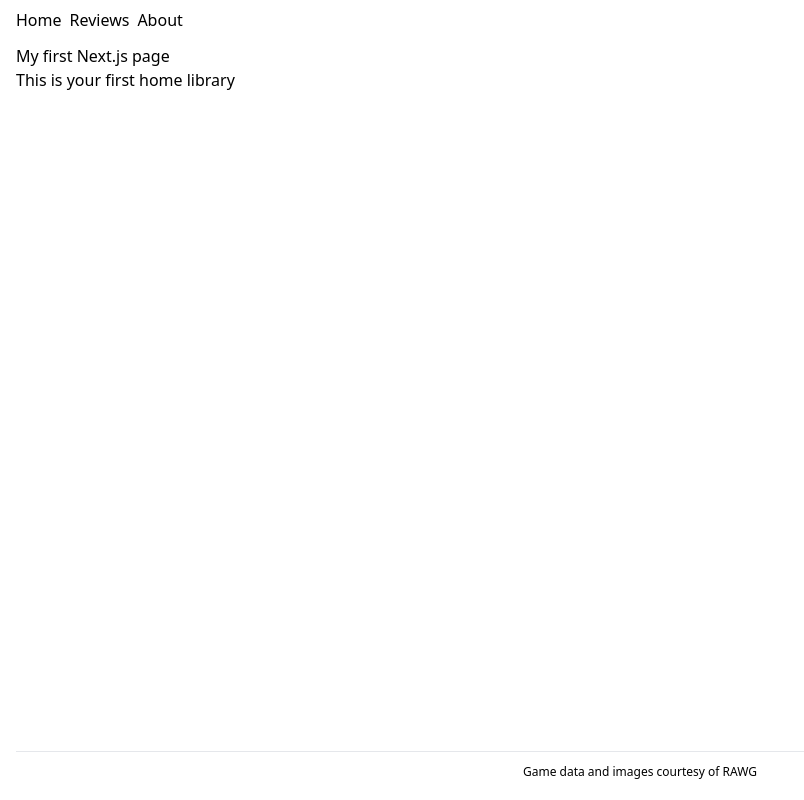
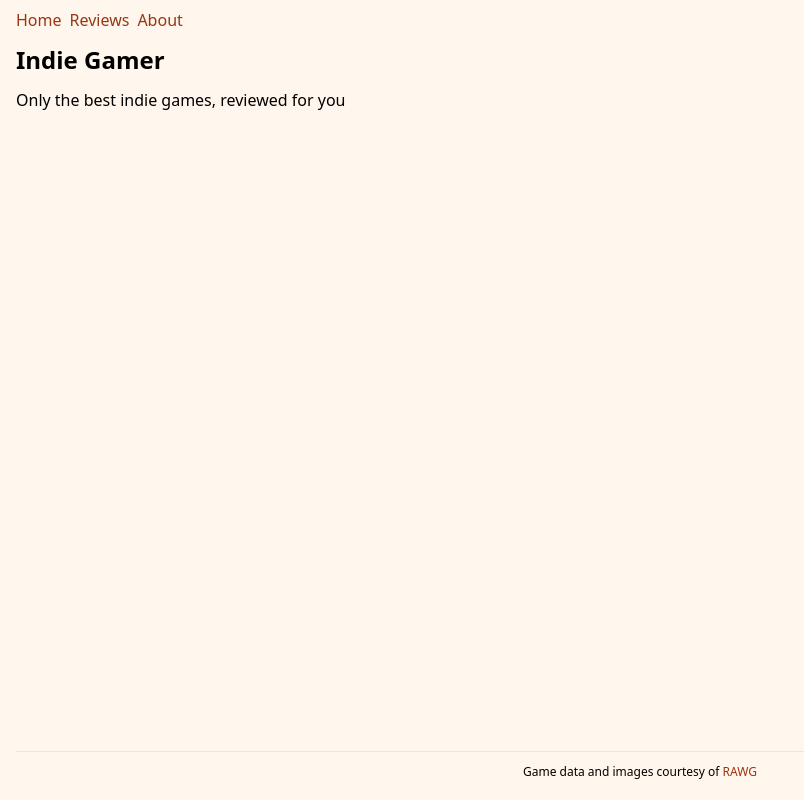
Before and after one commit to williyamino/test-nextjs13-manual-instalation, a Next.js app: page / in a window 1280 px wide. Shown: the whole page, without its empty margins (0-804 px from the left). Built offline with nearby package versions, Linux system fonts and the light colour scheme.

Commit message:
Added components and configured alias

```diff
--- a/app/about/page.tsx
+++ b/app/about/page.tsx
@@ -1,7 +1,9 @@
+import Heading from "@/components/heading/Heading";
+
 export default function AboutPage() {
   return (
     <>
-      <h1>About Page</h1>
+      <Heading>About Page</Heading>
     </>
   );
 }
--- a/app/layout.tsx
+++ b/app/layout.tsx
@@ -1,7 +1,7 @@
-import Link from "next/link";
 import type { ReactNode } from "react";
 
 import "./globals.css";
+import NavBar from "../components/nav-bar/NavBar";
 
 interface LayoutProps {
   children: ReactNode;
@@ -10,28 +10,18 @@ interface LayoutProps {
 export default function RootLayout({ children }: LayoutProps) {
   return (
     <html lang="en">
-      <body className="flex flex-col px-4 py-2 min-h-screen">
+      <body className="bg-orange-50 flex flex-col px-4 py-2 min-h-screen">
         <header>
-          <nav>
-            <ul className="flex gap-2">
-              <li>
-                <Link href="/">Home</Link>
-              </li>
-              <li>
-                <Link href="/reviews">Reviews</Link>
-              </li>
-              <li>
-                <Link href="/about" prefetch={false}>
-                  About
-                </Link>
-              </li>
-            </ul>
-          </nav>
+          <NavBar />
         </header>
         <main className="grow py-3">{children}</main>
         <footer className="text-center text-xs border-t py-3">
           Game data and images courtesy of{" "}
-          <a href="https://rawg.io" target="_blank">
+          <a
+            href="https://rawg.io"
+            target="_blank"
+            className="text-orange-800 hover:underline"
+          >
             RAWG
           </a>
         </footer>
--- a/app/page.tsx
+++ b/app/page.tsx
@@ -1,8 +1,10 @@
+import Heading from "@/components/heading/Heading";
+
 export default function HomePage() {
   return (
     <>
-      <h1>My first Next.js page</h1>
-      <p>This is your first home library</p>
+      <Heading>Indie Gamer</Heading>
+      <p>Only the best indie games, reviewed for you</p>
     </>
   );
 }
--- a/app/reviews/hollow-knight/page.tsx
+++ b/app/reviews/hollow-knight/page.tsx
@@ -1,7 +1,9 @@
+import Heading from "@/components/heading/Heading";
+
 export default function HollowKnightPage() {
   return (
     <>
-      <h1>Hollow Knight Page</h1>
+      <Heading>Hollow Knight Page</Heading>
       <p>Here will list all the reviews</p>
     </>
   );
--- a/app/reviews/page.tsx
+++ b/app/reviews/page.tsx
@@ -1,9 +1,10 @@
 import Link from "next/link";
+import Heading from "@/components/heading/Heading";
 
 export default function ReviewPage() {
   return (
     <>
-      <h1>Review Page</h1>
+      <Heading>Review Page</Heading>
       <ul>
         <li>
           <Link href="/reviews/hollow-knight">Hollow Knight</Link>
--- a/app/reviews/stardew-valley/page.tsx
+++ b/app/reviews/stardew-valley/page.tsx
@@ -1,7 +1,9 @@
+import Heading from "@/components/heading/Heading";
+
 export default function StardewValleyPage() {
   return (
     <>
-      <h1>Stardew Valley Page</h1>
+      <Heading>Stardew Valley Page</Heading>
       <p>Here will list all the reviews</p>
     </>
   );
--- /dev/null
+++ b/components/heading/Heading.tsx
@@ -0,0 +1,3 @@
+export default function Heading({ children }) {
+  return <h1 className="font-bold pb-3 text-2xl">{children}</h1>;
+}
--- /dev/null
+++ b/components/nav-bar/NavBar.tsx
@@ -0,0 +1,29 @@
+import Link from "next/link";
+
+export default function NavBar() {
+  return (
+    <nav>
+      <ul className="flex gap-2">
+        <li>
+          <Link href="/" className="text-orange-800 hover:underline">
+            Home
+          </Link>
+        </li>
+        <li>
+          <Link href="/reviews" className="text-orange-800 hover:underline">
+            Reviews
+          </Link>
+        </li>
+        <li>
+          <Link
+            href="/about"
+            prefetch={false}
+            className="text-orange-800 hover:underline"
+          >
+            About
+          </Link>
+        </li>
+      </ul>
+    </nav>
+  );
+}
```
Also changed, not shown: tsconfig.json (+6 -14 lines).
